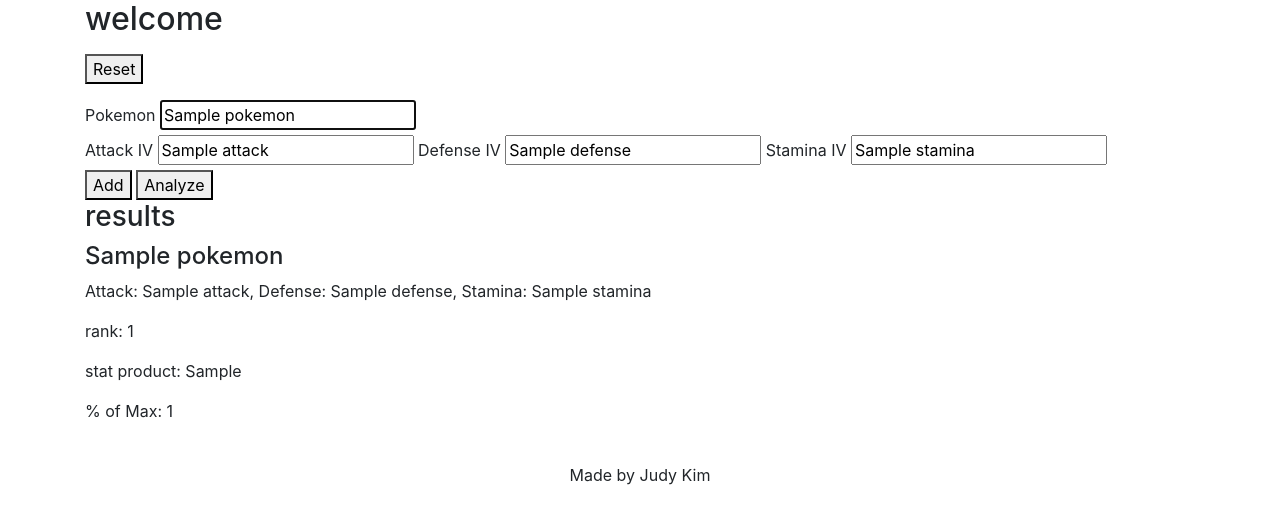
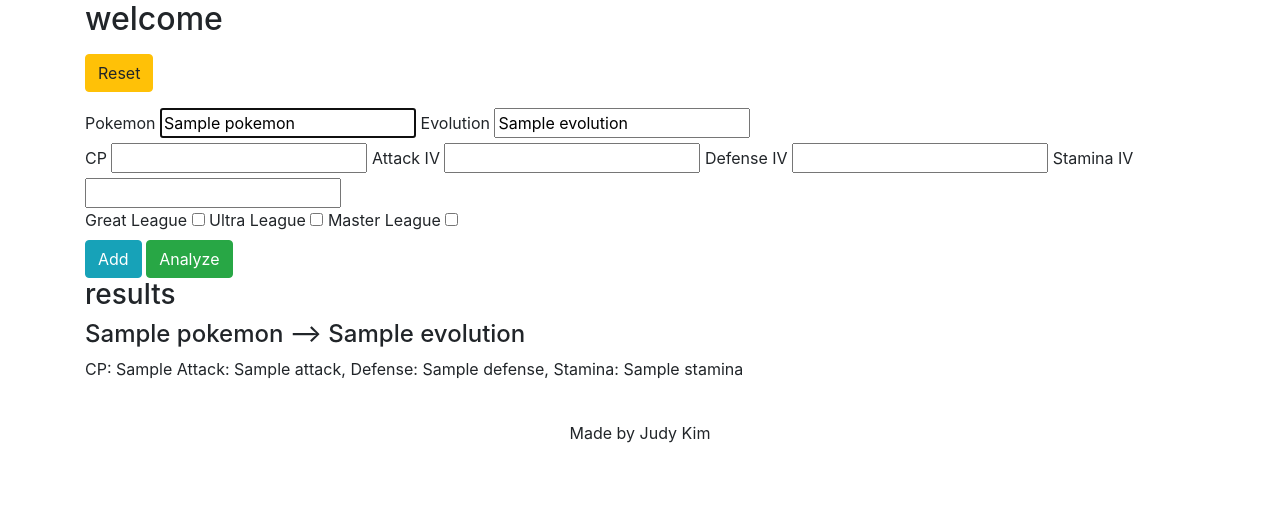
Before and after one commit to kimjudyh/pogo_pvp_fullstack, a Django app: template pvp_app/templates/home.html in a window 1280 px wide. Shown: the top 524 px of the page. Run offline with Django 3.2, Linux system fonts and the light colour scheme; the template is opened without the code that fills it: most values are stand-ins (such as "Sample title", 1, 10 or a date in 2020); some libraries are stand-ins or nearby versions.

Commit message:
added league option checkboxes

```diff
--- a/pvp_app/templates/home.html
+++ b/pvp_app/templates/home.html
@@ -3,64 +3,109 @@
   <h2>welcome</h2>
   <p>
     <form action="{% url 'home' %}">
-      <button type="submit" class="reset">Reset</button>
+      <button type="submit" class="reset btn btn-warning">Reset</button>
     </form>
   </p>
     <form method="POST" action="{% url 'analyze' %}">
       {% csrf_token %}
 
+
       <label for="pokemon">Pokemon</label>
       <input type="text" id="pokemon" name="pokemon" autofocus required value="{{ pokemon }}">
 
+      <label for="evo_pokemon">Evolution</label>
+      <input type="text" id="evo_pokemon" name="evo_pokemon" required value="{{ evolution }}">
+
       <div class="IVInputsContainer">
         {% if pokemon %}
-        {% for stats in stats_array %}
+        {% for result in results %}
         <div class="IVs">
+          <label for="cp">CP</label>
+          <input type="number" id="cp" name="cp" value="{{ result.inputs.cp }}">
+
           <label for="attack">Attack IV</label>
-          <input type="text" id="attack" name="attack" value="{{ stats.attack }}">
+          <input type="number" id="attack" name="attack" value="{{ result.inputs.attack }}">
 
           <label for="defense">Defense IV</label>
-          <input type="text" id="defense" name="defense" value="{{ stats.defense }}">
+          <input type="number" id="defense" name="defense" value="{{ result.inputs.defense }}">
 
           <label for="stamina">Stamina IV</label>
-          <input type="text" id="stamina" name="stamina" value="{{ stats.stamina }}">
+          <input type="number" id="stamina" name="stamina" value="{{ result.inputs.stamina }}">
         </div>
         {% endfor %}
         {% else %}
         <div class="IVs">
+          <label for="cp">CP</label>
+          <input type="number" id="cp" name="cp">
+
           <label for="attack">Attack IV</label>
-          <input type="text" id="attack" name="attack" >
+          <input type="number" id="attack" name="attack" >
 
           <label for="defense">Defense IV</label>
-          <input type="text" id="defense" name="defense" >
+          <input type="number" id="defense" name="defense" >
 
           <label for="stamina">Stamina IV</label>
-          <input type="text" id="stamina" name="stamina" >
+          <input type="number" id="stamina" name="stamina" >
         </div>
         {% endif %}
-
       </div>
 
-      <button type="button" id="add">Add</button>
-      <button type="submit">Analyze</button>
+      <div class="league_choices">
+        <label for="GL">Great League</label>
+        <input type="checkbox" name="GL" id="GL" value="true">
+
+        <label for="UL">Ultra League</label>
+        <input type="checkbox" name="UL" id="UL" value="true">
+
+        <label for="ML">Master League</label>
+        <input type="checkbox" name="ML" id="ML" value="true">
+      </div>
+
+      <button type="button" class="btn btn-info" id="add">Add</button>
+      <button type="submit" class="btn btn-success analyze">Analyze</button>
 
 
     </form>
   <div>
     <h3>results</h3>
     {% if pokemon %}
-      <h4>{{ pokemon }}</h4>
-      {% for stats in stats_array %}
+      <h4>{{ pokemon }} --> {{ evolution }}</h4>
+      {% for result in results %}
         <p>
-          Attack: {{ stats.attack }}, Defense: {{ stats.defense }}, Stamina: {{ stats.stamina }}
+          CP: {{ result.inputs.cp }} Attack: {{ result.inputs.attack }}, Defense: {{ result.inputs.defense }}, Stamina: {{ result.inputs.stamina }}
+        </p>
+        {% if analyze_GL %}
+        <p>
+          GL rank: {{ result.stats.GL.rank }}
         </p>
         <p>
-          rank: {{ stats.rank }}
+          stat product: {{ result.stats.GL.stat_product }}
+        </p>
+        <p>% of Max: {{ result.stats.GL.percent_of_max }}</p>
+        <p>cp 1500: {{ result.power_up.GL.cp_1500  }}</p>
+        <p>power ups: {{ result.power_up.GL.power_up_count }}</p>
+        <br/>
+        {% endif %}
+        {% if analyze_UL %}
+          <p>
+            UL rank: {{ result.stats.UL.rank }}
+          </p>
+          <p>
+            stat product: {{ result.stats.UL.stat_product }}
+          </p>
+          <p>
+            cp 2500: {{ result.power_up.UL.cp_2500}}
+          </p>
+
+        {% endif %}
+        {% if analyze_ML %}
+        <p>
+          ML rank: {{ result.stats.ML.rank }}
         </p>
         <p>
-          stat product: {{ stats.stat_product }}
+          max cp: {{ result.power_up.ML.cp_max }}
         </p>
-        <p>% of Max: {{ stats.percent_of_max }}</p>
+        {% endif %}
       {% endfor %}
     {% endif %}
   </div>
```
